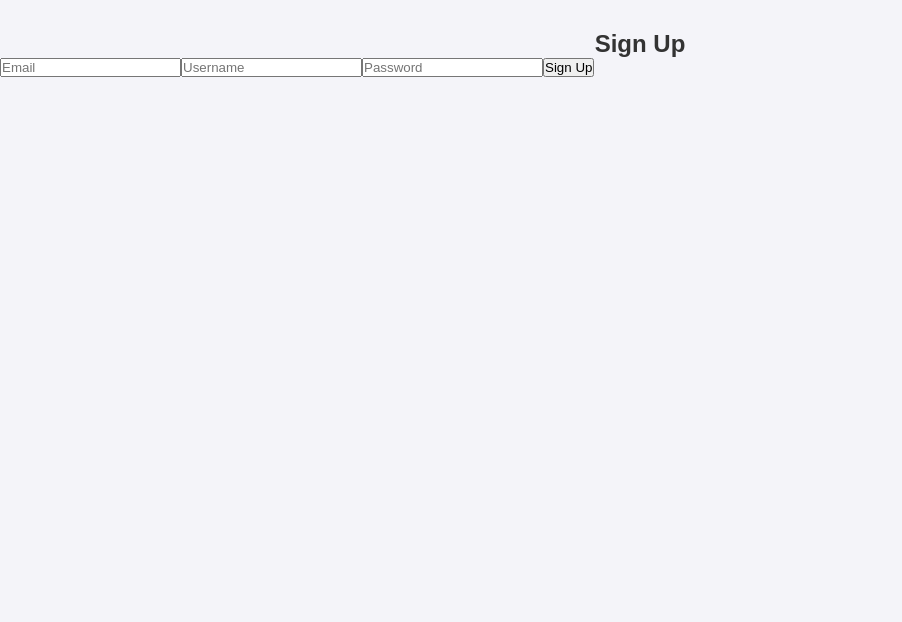
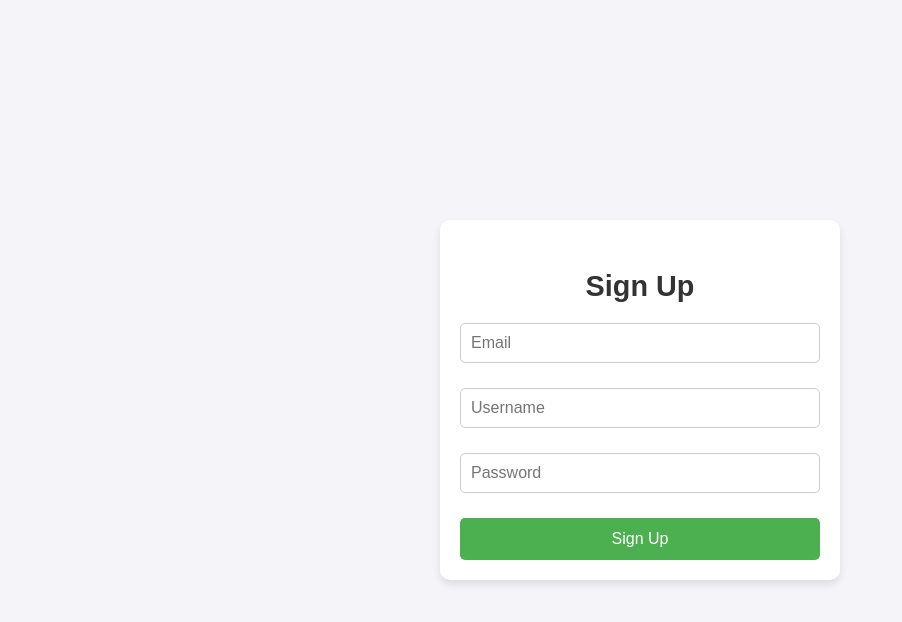
Before and after one commit to pawansai211/Product_RS, a React (Create React App) app in the folder frontend/: page /signup in a window 1280 px wide. Shown: the top 622 px of the page, without its empty margins (0-902 px from the left). Built offline with nearby package versions, Linux system fonts and the light colour scheme.

Commit message:
Added styling

```diff
--- a/frontend/src/components/SignUp.js
+++ b/frontend/src/components/SignUp.js
@@ -1,5 +1,6 @@
 // Signup.js
 import React, { useState } from 'react';
+import './Signup.css';
 import { useNavigate } from 'react-router-dom';
 import { signup } from '../services/api';
 
@@ -24,7 +25,8 @@ const Signup = () => {
   };
 
   return (
-    <div>
+    <div className="signup-container">
+      <div className="signup-box">
       <h2>Sign Up</h2>
       <form onSubmit={handleSubmit}>
         <input
@@ -49,6 +51,7 @@ const Signup = () => {
         <button type="submit">Sign Up</button>
       </form>
     </div>
+    </div>
   );
 };
 
```
